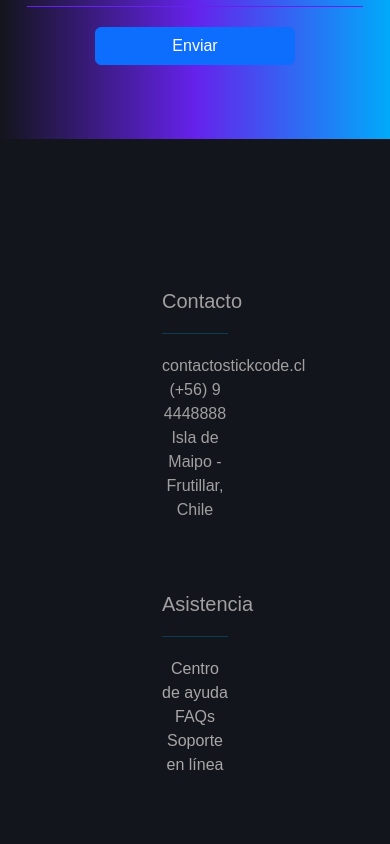
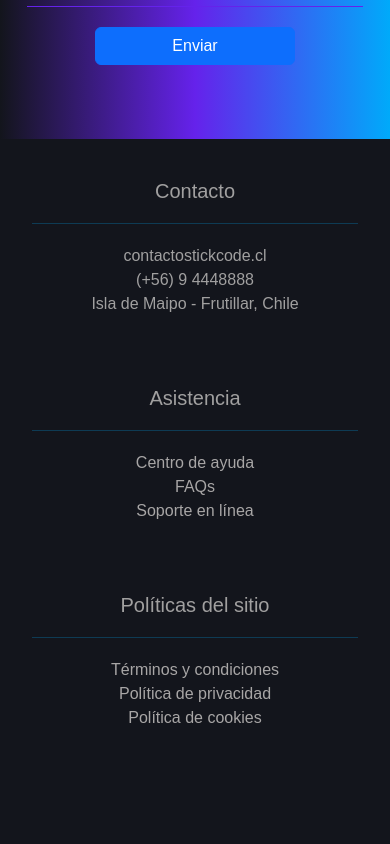
Before and after one commit to Im-Erik/paginastickcode, an Angular app: page / in a window 390 px wide. Shown: the part 4060-4904 px from the top of the page. Built offline with nearby package versions, Linux system fonts and the light colour scheme; a web font is replaced by a local one.

Commit message:
ajuste footer

```diff
--- a/src/app/components/footer/footer.component.scss
+++ b/src/app/components/footer/footer.component.scss
@@ -55,6 +55,10 @@
 
   /* Estilo para móviles */
   @media (max-width: 770px) {
+    .footer {
+      padding: 40px 20px; // nuevo padding más compacto
+    }
+
     .footer .footer-column {
       margin-bottom: 70px;
       text-align: center;
```
